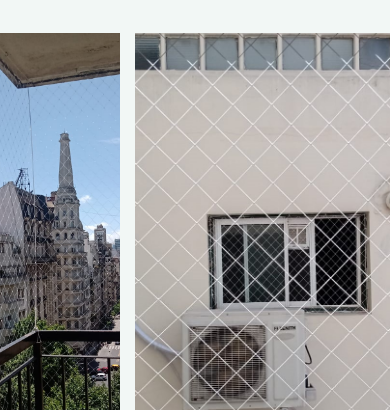
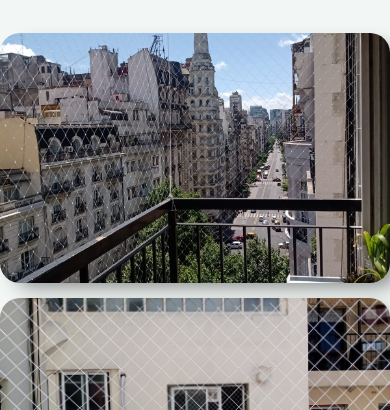
Before and after one commit to Theavilafelix/coderDW, a plain HTML site: page pages/Trabajos.html in a window 390 px wide. Shown: the part 214-624 px from the top of the page. Drawn offline with nearby package versions, Linux system fonts and the light colour scheme; files whose address does not match are found by name.

Commit message:
segundo commit

```diff
--- a/css/style.css
+++ b/css/style.css
@@ -115,6 +115,7 @@ header nav ul li {
     font-variant: small-caps;
     border-radius: 5px;
     box-shadow: 0 5px 5px rgba(1, 23, 46, 0.6);
+    transition: 1s;
 
 }
 
@@ -162,6 +163,7 @@ header nav ul li {
     border-radius: 5px;
     box-shadow: 0 5px 5px rgba(1, 23, 46, 0.6);
     margin: 50px;
+    transition: 1s
 }
 
 .nosotros{
@@ -234,12 +236,17 @@ footer p {
     grid-template-columns: repeat(3, 1fr);
     grid-auto-rows: 250px;
     gap: 15px;
+
 }
 
 .grid-galeria div img{
     width: 100%;
     height: 100%;
     object-fit: cover;
+    box-shadow: 11px 9px 19px -5px rgba(0,0,0,0.46);
+-webkit-box-shadow: 11px 9px 19px -5px rgba(0,0,0,0.46);
+-moz-box-shadow: 11px 9px 19px -5px rgba(0,0,0,0.46);
+border-radius: 20px;
 }
 
 .img-1{
@@ -302,6 +309,19 @@ footer p {
     text-align: center;
     color: #ffffff;
     border-radius: 5px;
+}
+
+
+
+/*-------PSEUDO CLASES------*/
+
+.contenedor a:hover{
+    color: #f2f7f5;
+    background-color: #00473e;
+}
+.hero a:hover{
+    color: #f2f7f5;
+    background-color: #00473e;
 }
 
 
@@ -379,6 +399,14 @@ footer p {
         font-size: 20px;
         color:black;
     }
+    .grid-galeria {
+        grid-template-columns: 2fr;
+        grid-auto-rows: 250px;
+    }
+    .grid-item {
+        grid-column: span 2;
+        grid-row: span 1;
+    }
 }
 
 @media screen and (max-width:480px) {
@@ -413,4 +441,13 @@ footer p {
         font-size: 20px;
         color:black;
     }
+
+    .grid-galeria {
+        grid-template-columns: 1fr;
+        grid-auto-rows: 250px;
     }
+    .grid-item {
+        grid-column: span 1;
+        grid-row: span 1;
+    }
+    }
```
Also changed, not shown: index.html (+4 -4 lines), 1 other file.
